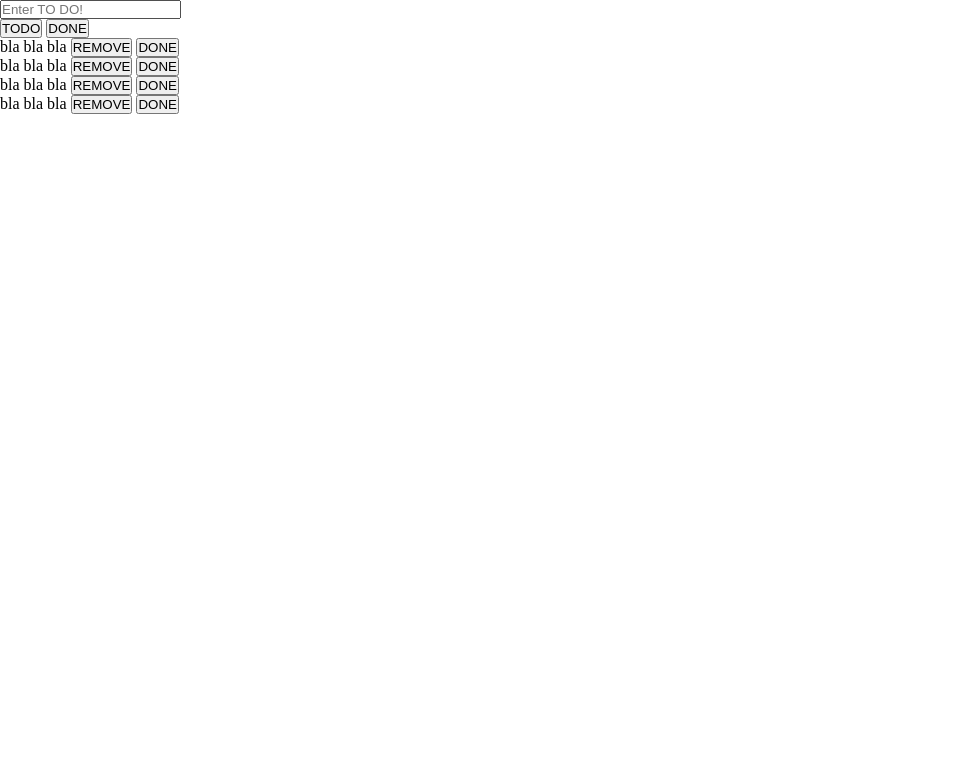
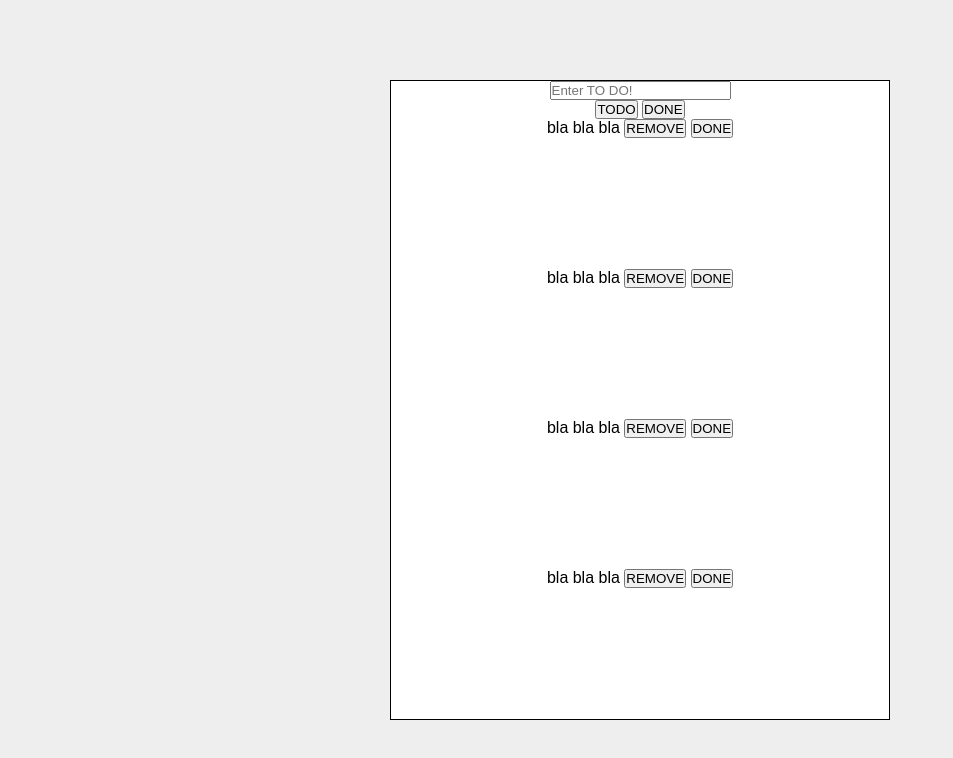
Before and after one commit to nadiaaym/nadias-to-do-list, a website: page index.html in a window 1280 px wide. Shown: the whole page, without its empty margins (0-953 px from the left). Drawn offline with nearby package versions, Linux system fonts and the light colour scheme; files that its build step writes are made by us from their sources.

Commit message:
add list elements

```diff
--- a/index.html
+++ b/index.html
@@ -6,7 +6,7 @@
     <title>TODO list</title>
 </head>
 <body>
-    <div class="todos-app">
+    <div class="todo-app">
         <input class="todo-input"
         placeholder="Enter TO DO!">
         <div class="todo-sections">
--- a/src/css/main.scss
+++ b/src/css/main.scss
@@ -4,13 +4,17 @@
     box-sizing: border-box;
 }
 
-.container {
-    background-color: grey;
-    border: 2px solid black;
-    width: 500px;
-    margin: auto;
+html, body {
+    height: 100%;
 }
 
-.input {
+body {
+    background-color: #eee;
+    font-family: Arial, Helvetica, sans-serif;
+    font-size: 16px;
+    display: flex;
+    justify-content: center;
+    align-items: center;
+}
 
-}
+@import "todo-app.scss"
--- /dev/null
+++ b/src/css/todo-app.scss
@@ -0,0 +1,22 @@
+.todo-app {
+    width: 500px;
+    height: 80%;
+    border: 1px solid black;
+    background-color: white;
+
+    display: flex;
+    flex-direction: column;
+    align-items: center;
+}
+
+.todo-input {
+height: 50px
+}
+
+.todo-sections {
+height: 50px;
+}
+
+.todo-list {
+height: 100%;
+}
```
